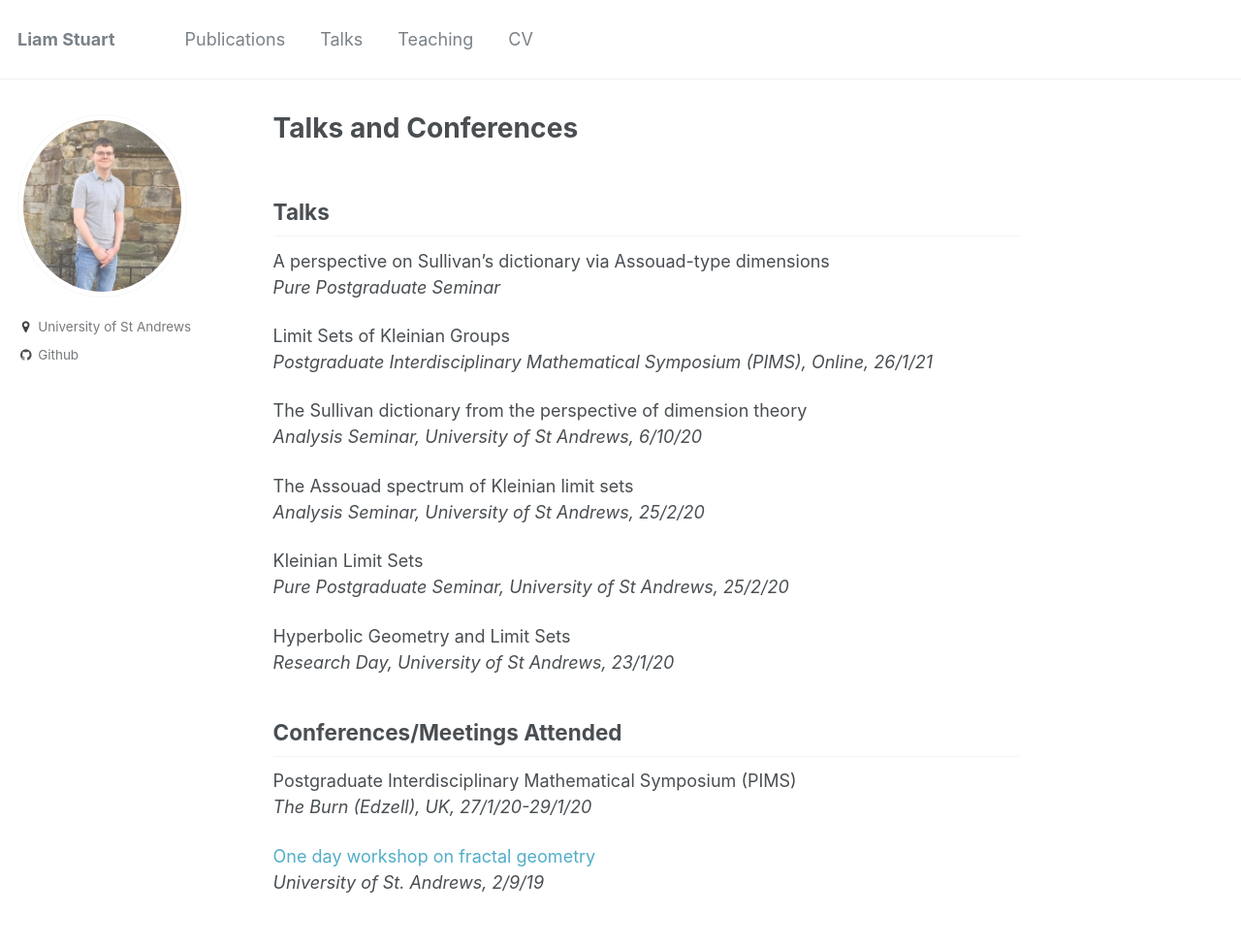
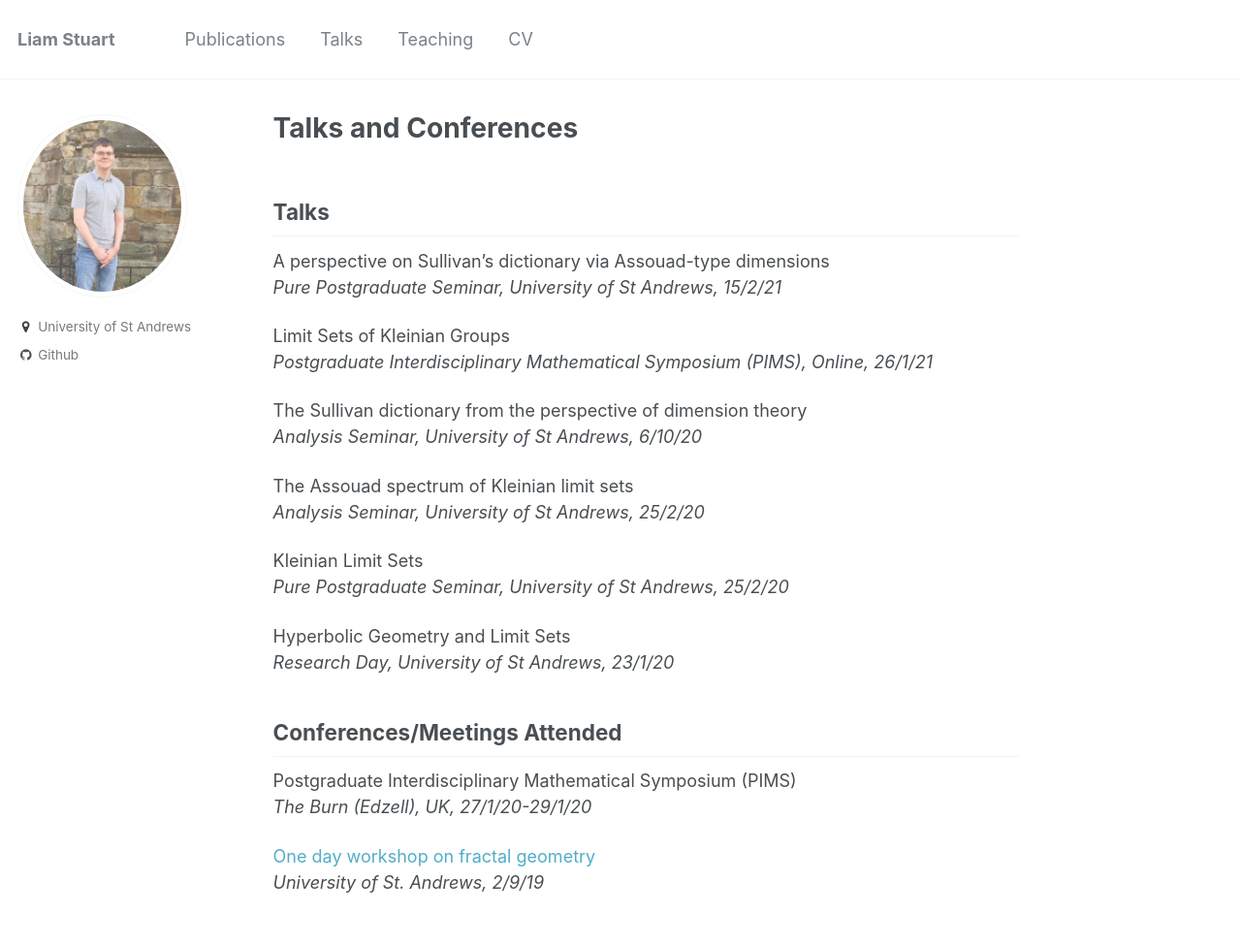
Before and after one commit to liam-stuart/liam-stuart.github.io, a Jekyll site: the page built from _pages/talks.md, in a window 1280 px wide. Shown: the whole page at 97% size. Built offline with Jekyll 4.4.1, drawn with Linux system fonts in a browser that asks for light colours.

Commit message:
Update talks.md

```diff
--- a/_pages/talks.md
+++ b/_pages/talks.md
@@ -6,7 +6,7 @@ author_profile: true
 
 ## Talks
 A perspective on Sullivan’s dictionary via Assouad-type dimensions
-*Pure Postgraduate Seminar*
+*Pure Postgraduate Seminar, University of St Andrews, 15/2/21*
 
 Limit Sets of Kleinian Groups
 *Postgraduate Interdisciplinary Mathematical Symposium (PIMS), Online, 26/1/21*
```
